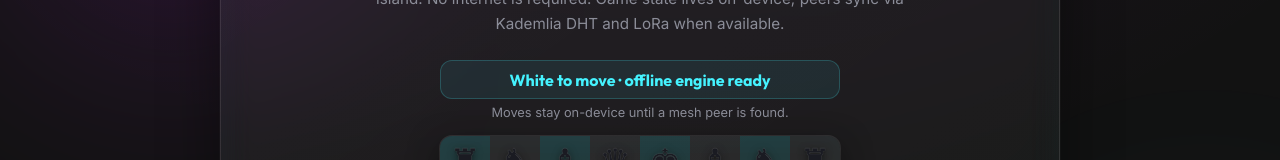
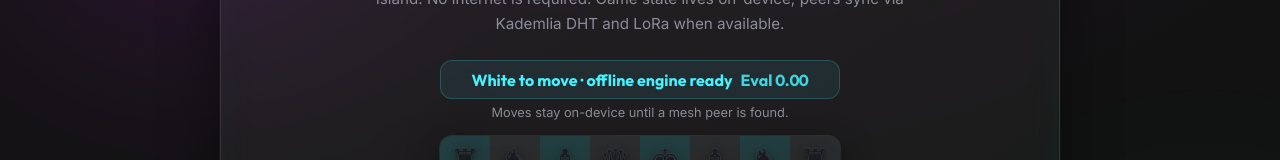
Before and after one commit to movahedi-ca/MossyMesh, a React (Vite) app in the folder frontend/: page / in a window 1280 px wide. Shown: the part 330-490 px from the top of the page. Built offline with nearby package versions, Linux system fonts and the light colour scheme; no server answers.

Commit message:
feat: show engine evaluation score in chess UI (rebuild of #121)

```diff
--- a/frontend/src/components/Chessboard.tsx
+++ b/frontend/src/components/Chessboard.tsx
@@ -1,6 +1,7 @@
 import { useCallback, useMemo, useState } from "react";
 import { Chess, type Square, type Move } from "chess.js";
 import { playMoveSound, playCheckmateSound } from "../lib/sound";
+import { formatEval, useEngineEval } from "../lib/engineEval";
 import "./Chessboard.css";
 
 const FILES = ["a", "b", "c", "d", "e", "f", "g", "h"] as const;
@@ -41,6 +42,7 @@ export const Chessboard = () => {
 
   const board = useMemo(() => game.board(), [game]);
   const fen = useMemo(() => game.fen(), [game]);
+  const engineEval = useEngineEval(fen);
 
   const clearSelection = useCallback(() => {
     setSelected(null);
@@ -162,6 +164,14 @@ export const Chessboard = () => {
       <div className="chess-meta">
         <div className={`game-status ${game.isCheck() ? "in-check" : ""} ${game.isGameOver() ? "game-over" : ""}`}>
           {status}
+          <span
+            className="engine-eval"
+            title={engineEval.source === "daemon" ? "Score from the mesh engine sandbox" : "Local on-device evaluation"}
+            aria-label={`Engine evaluation ${engineEval.score === null ? "loading" : formatEval(engineEval.score)} pawns`}
+            style={{ marginLeft: 8, opacity: 0.85, fontVariantNumeric: "tabular-nums" }}
+          >
+            {engineEval.score === null ? "…" : `Eval ${formatEval(engineEval.score)}`}
+          </span>
         </div>
         <div className="mesh-note">{meshNote}</div>
       </div>
--- /dev/null
+++ b/frontend/src/lib/engineEval.ts
@@ -0,0 +1,92 @@
+import { useEffect, useState } from "react";
+
+/**
+ * Engine evaluation score for the React UI.
+ *
+ * The score is a white-perspective centipawn value. When the mesh daemon is
+ * reachable it is fetched from `/api/v1/engine_eval` (served by the WAMR
+ * sandbox build of the Rust engine); otherwise a deterministic local
+ * material evaluation runs on-device so the offline-first UI never blocks.
+ */
+
+const PIECE_VALUE: Record<string, number> = {
+  p: 100, n: 320, b: 330, r: 500, q: 900, k: 0,
+};
+
+/** Small centrality bonus so the local eval is not pure material. */
+function squareBonus(file: number, rank: number): number {
+  const centerFile = 3.5 - Math.abs(3.5 - file);
+  const centerRank = 3.5 - Math.abs(3.5 - rank);
+  return Math.round((centerFile + centerRank) * 2);
+}
+
+/** White-perspective centipawn score parsed from a FEN string. */
+export function evaluateFenMaterial(fen: string): number {
+  const placement = fen.split(" ")[0] ?? "";
+  let score = 0;
+  let rank = 0;
+  let file = 0;
+  for (const ch of placement) {
+    if (ch === "/") { rank += 1; file = 0; continue; }
+    if (ch >= "1" && ch <= "8") { file += Number(ch); continue; }
+    const value = PIECE_VALUE[ch.toLowerCase()] ?? 0;
+    const bonus = squareBonus(file, rank);
+    score += ch === ch.toUpperCase() ? value + bonus : -(value + bonus);
+    file += 1;
+  }
+  return score;
+}
+
+/** "+1.25" style rendering of a centipawn score. */
+export function formatEval(centipawns: number): string {
+  const pawns = centipawns / 100;
+  const sign = pawns > 0 ? "+" : "";
+  return `${sign}${pawns.toFixed(2)}`;
+}
+
+async function fetchDaemonEval(fen: string): Promise<number | null> {
+  try {
+    const res = await fetch(
+      `/api/v1/engine_eval?fen=${encodeURIComponent(fen)}`,
+      { method: "GET" },
+    );
+    if (!res.ok) return null;
+    const data: unknown = await res.json();
+    if (
+      typeof data === "object" && data !== null &&
+      typeof (data as { score_cp?: unknown }).score_cp === "number"
+    ) {
+      return (data as { score_cp: number }).score_cp;
+    }
+    return null;
+  } catch {
+    return null;
+  }
+}
+
+export interface EngineEval {
+  /** White-perspective centipawns, or null while loading. */
+  score: number | null;
+  source: "daemon" | "local";
+}
+
+/** Engine score for a position; prefers the daemon, falls back to local eval. */
+export function useEngineEval(fen: string): EngineEval {
+  const [evalState, setEvalState] = useState<EngineEval>({ score: null, source: "local" });
+
+  useEffect(() => {
+    let cancelled = false;
+    // Instant local answer so the UI never waits on the network.
+    setEvalState({ score: evaluateFenMaterial(fen), source: "local" });
+    if (typeof navigator !== "undefined" && navigator.onLine) {
+      void fetchDaemonEval(fen).then((score) => {
+        if (!cancelled && score !== null) {
+          setEvalState({ score, source: "daemon" });
+        }
+      });
+    }
+    return () => { cancelled = true; };
+  }, [fen]);
+
+  return evalState;
+}
```
